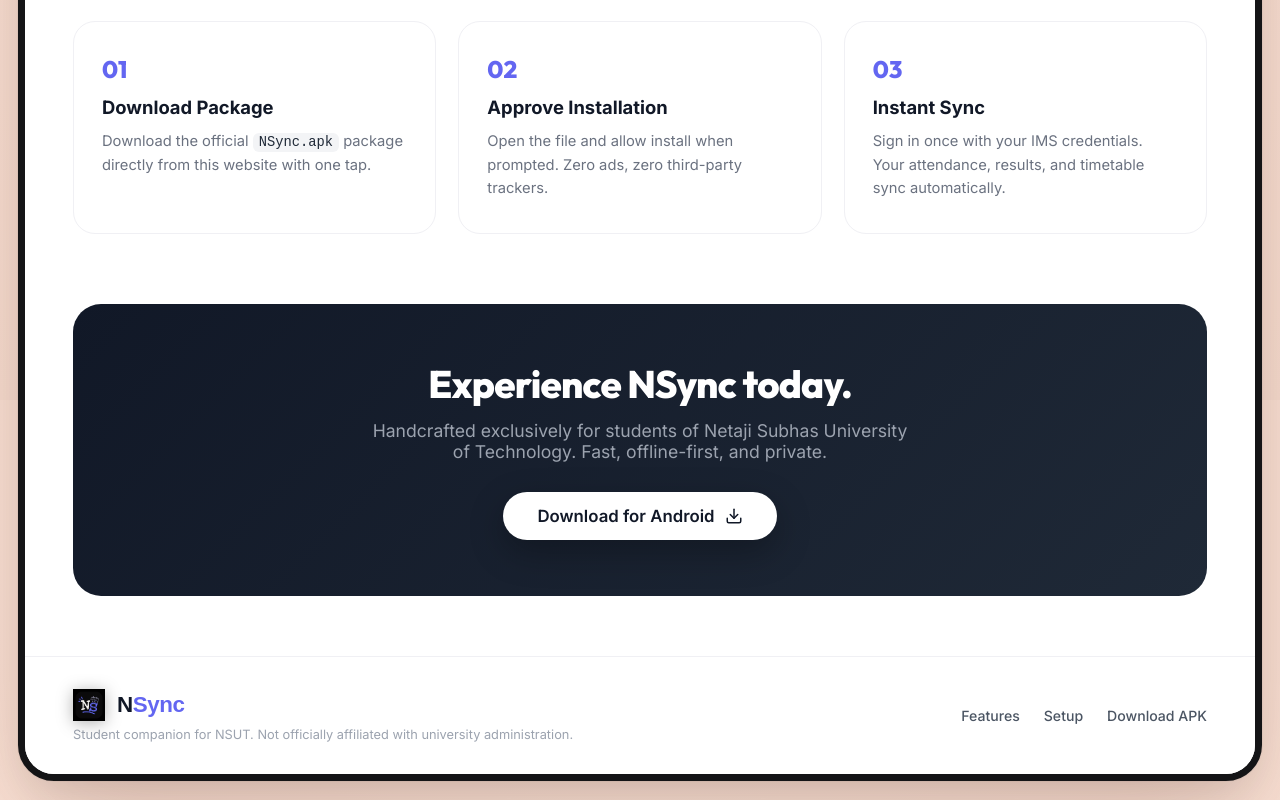
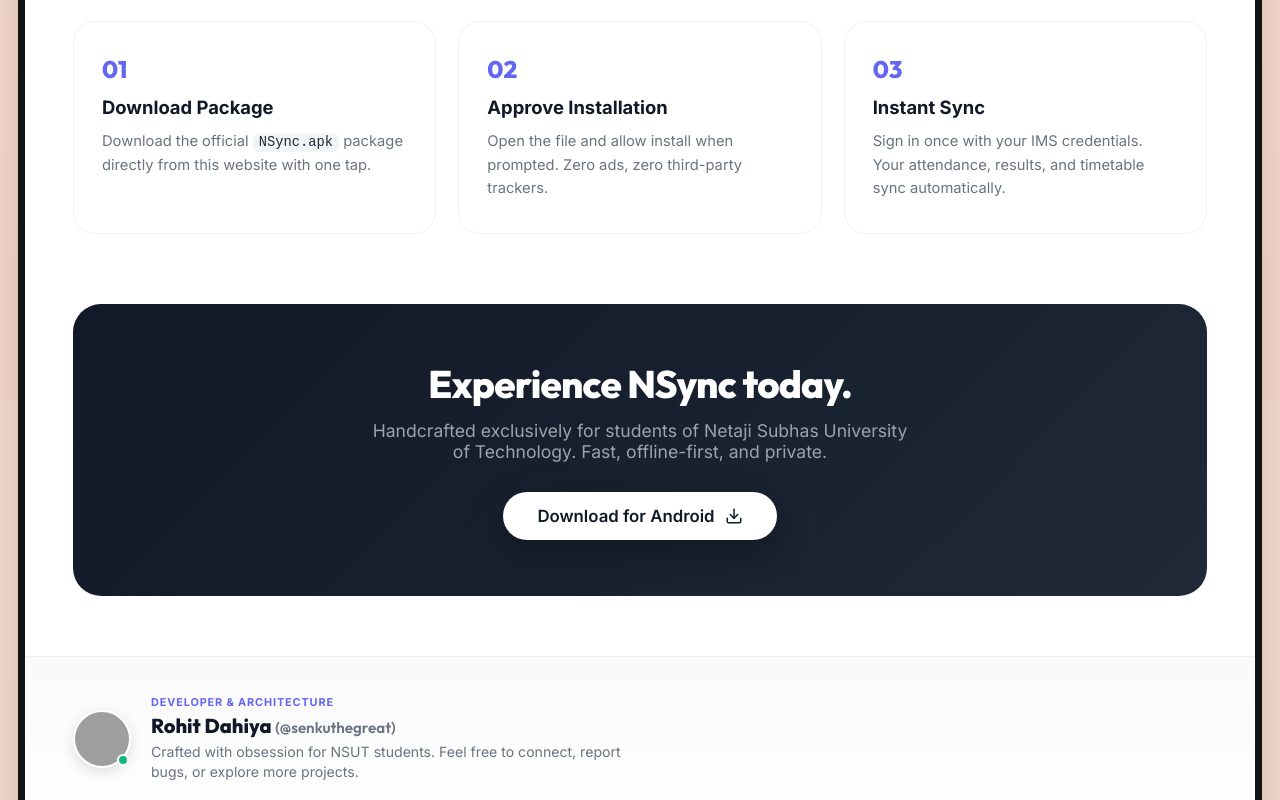
Before and after one commit to senkuthegreat/NSync, a React (Vite) app in the folder web/: page / in a window 1280 px wide. Shown: the part 2000-2800 px from the top of the page. Built offline with nearby package versions, Linux system fonts and the light colour scheme; grey boxes are pictures that could not be loaded; a web font is replaced by a local one.

Commit message:
feat: keep Contact pill + Download button in header, and developer showcase card in footer

```diff
--- a/web/src/App.jsx
+++ b/web/src/App.jsx
@@ -100,7 +100,7 @@
           {/* Subtle Contrast Gradient Overlay for Typography Clarity */}
           <div className="hero-gradient-overlay"></div>
 
-          {/* Top Clean Header: Logo on Left, Single "Contact" Pill Button on Right */}
+          {/* Top Clean Header: Logo on Left, Contact Pill + Download Pill on Right */}
           <header className={`hero-nav ${scrolled ? 'nav-scrolled' : ''}`}>
             <a href="#" className="brand-group">
               <img
@@ -220,6 +220,16 @@
                   </div>
                 )}
               </div>
+
+              {/* Download Pill in Header */}
+              <a
+                href={LATEST_DOWNLOAD_URL}
+                download="NSync.apk"
+                className="nav-btn-pill"
+              >
+                <Download size={15} />
+                <span>Download</span>
+              </a>
             </div>
           </header>
 
@@ -405,8 +415,81 @@
           </div>
         </section>
 
-        {/* Clean, Professional Footer */}
-        <footer className="canvas-footer">
+        {/* Comprehensive Developer & Contact Showcase + Footer */}
+        <footer className="canvas-footer-area">
+          <div className="developer-contact-card">
+            <div className="dev-card-left">
+              <div className="dev-avatar-container">
+                <img
+                  src={DEVELOPER_INFO.avatar}
+                  alt={DEVELOPER_INFO.name}
+                  className="dev-avatar-img"
+                />
+                <span className="dev-active-indicator" title="Active"></span>
+              </div>
+              <div className="dev-meta-content">
+                <span className="dev-badge-tag">Developer & Architecture</span>
+                <h3 className="dev-name-title">
+                  {DEVELOPER_INFO.name} <span className="dev-handle-inline">({DEVELOPER_INFO.handle})</span>
+                </h3>
+                <p className="dev-tagline">
+                  Crafted with obsession for NSUT students. Feel free to connect, report bugs, or explore more projects.
+                </p>
+              </div>
+            </div>
+
+            <div className="dev-links-container">
+              <a
+                href={DEVELOPER_INFO.portfolio}
+                target="_blank"
+                rel="noopener noreferrer"
+                className="contact-pill-btn portfolio"
+              >
+                <Globe size={16} />
+                <span>Portfolio</span>
+              </a>
+
+              <a
+                href={DEVELOPER_INFO.github}
+                target="_blank"
+                rel="noopener noreferrer"
+                className="contact-pill-btn github"
+              >
+                <GithubIcon size={16} />
+                <span>GitHub</span>
+              </a>
+
+              <a
+                href={DEVELOPER_INFO.linkedin}
+                target="_blank"
+                rel="noopener noreferrer"
+                className="contact-pill-btn linkedin"
+              >
+                <LinkedinIcon size={16} />
+                <span>LinkedIn</span>
+              </a>
+
+              <a
+                href={DEVELOPER_INFO.instagram}
+                target="_blank"
+                rel="noopener noreferrer"
+                className="contact-pill-btn instagram"
+              >
+                <InstagramIcon size={16} />
+                <span>Instagram</span>
+              </a>
+
+              <a
+                href={DEVELOPER_INFO.email}
+                className="contact-pill-btn email"
+              >
+                <Mail size={16} />
+                <span>Email</span>
+              </a>
+            </div>
+          </div>
+
+          <div className="canvas-footer-bottom">
             <div className="footer-left">
               <div className="brand-group">
                 <img
@@ -430,6 +513,7 @@
                 Download APK
               </a>
             </div>
+          </div>
         </footer>
       </div>
     </div>
--- a/web/src/index.css
+++ b/web/src/index.css
@@ -135,6 +135,7 @@
 .nav-actions {
   display: flex;
   align-items: center;
+  gap: 12px;
 }
 
 .nav-contact-wrapper {
@@ -166,6 +167,31 @@
   border-color: rgba(255, 255, 255, 0.55);
   transform: translateY(-1px);
   box-shadow: 0 8px 22px rgba(0, 0, 0, 0.18);
+}
+
+.nav-btn-pill {
+  background: rgba(255, 255, 255, 0.25);
+  backdrop-filter: blur(14px);
+  -webkit-backdrop-filter: blur(14px);
+  border: 1px solid rgba(255, 255, 255, 0.35);
+  color: #ffffff;
+  padding: 8px 22px;
+  border-radius: 999px;
+  font-size: 0.92rem;
+  font-weight: 600;
+  text-decoration: none;
+  display: inline-flex;
+  align-items: center;
+  gap: 8px;
+  box-shadow: 0 4px 14px rgba(0, 0, 0, 0.15);
+  transition: all 0.2s cubic-bezier(0.16, 1, 0.3, 1);
+}
+
+.nav-btn-pill:hover {
+  background: rgba(255, 255, 255, 0.38);
+  border-color: rgba(255, 255, 255, 0.55);
+  transform: translateY(-1px);
+  box-shadow: 0 8px 22px rgba(0, 0, 0, 0.2);
 }
 
 /* Contact Popover Dropdown Card */
@@ -537,16 +563,156 @@
   gap: 16px;
 }
 
-/* Clean Canvas Footer */
-.canvas-footer {
+/* Comprehensive Developer Showcase & Footer */
+.canvas-footer-area {
   border-top: 1px solid #f0f0f4;
-  padding: 32px 48px;
+  background: #ffffff;
+  display: flex;
+  flex-direction: column;
+}
+
+.developer-contact-card {
+  padding: 38px 48px;
+  display: flex;
+  justify-content: space-between;
+  align-items: center;
+  gap: 32px;
+  flex-wrap: wrap;
+  background: linear-gradient(180deg, #fafafa 0%, #ffffff 100%);
+  border-bottom: 1px solid #f0f0f4;
+}
+
+.dev-card-left {
+  display: flex;
+  align-items: center;
+  gap: 20px;
+}
+
+.dev-avatar-container {
+  position: relative;
+  width: 58px;
+  height: 58px;
+  flex-shrink: 0;
+}
+
+.dev-avatar-img {
+  width: 100%;
+  height: 100%;
+  border-radius: 50%;
+  object-fit: cover;
+  border: 2px solid #ffffff;
+  box-shadow: 0 4px 14px rgba(0, 0, 0, 0.12);
+}
+
+.dev-active-indicator {
+  position: absolute;
+  bottom: 2px;
+  right: 2px;
+  width: 12px;
+  height: 12px;
+  background: #10b981;
+  border: 2px solid #ffffff;
+  border-radius: 50%;
+}
+
+.dev-meta-content {
+  display: flex;
+  flex-direction: column;
+  gap: 4px;
+}
+
+.dev-badge-tag {
+  font-size: 0.68rem;
+  font-weight: 800;
+  letter-spacing: 0.08em;
+  text-transform: uppercase;
+  color: var(--accent-indigo);
+}
+
+.dev-name-title {
+  font-family: var(--font-display);
+  font-size: 1.25rem;
+  font-weight: 800;
+  color: #111827;
+}
+
+.dev-handle-inline {
+  font-size: 0.95rem;
+  font-weight: 500;
+  color: #6b7280;
+}
+
+.dev-tagline {
+  font-size: 0.88rem;
+  color: #6b7280;
+  max-width: 480px;
+  line-height: 1.45;
+}
+
+.dev-links-container {
+  display: flex;
+  align-items: center;
+  gap: 10px;
+  flex-wrap: wrap;
+}
+
+.contact-pill-btn {
+  display: inline-flex;
+  align-items: center;
+  gap: 8px;
+  padding: 9px 18px;
+  border-radius: 999px;
+  font-size: 0.85rem;
+  font-weight: 600;
+  text-decoration: none;
+  background: #f3f4f6;
+  color: #374151;
+  border: 1px solid #e5e7eb;
+  transition: all 0.2s cubic-bezier(0.16, 1, 0.3, 1);
+}
+
+.contact-pill-btn:hover {
+  transform: translateY(-2px);
+  box-shadow: 0 6px 18px rgba(0, 0, 0, 0.08);
+}
+
+.contact-pill-btn.portfolio:hover {
+  background: #0f172a;
+  border-color: #0f172a;
+  color: #ffffff;
+}
+
+.contact-pill-btn.github:hover {
+  background: #181717;
+  border-color: #181717;
+  color: #ffffff;
+}
+
+.contact-pill-btn.linkedin:hover {
+  background: #0077b5;
+  border-color: #0077b5;
+  color: #ffffff;
+}
+
+.contact-pill-btn.instagram:hover {
+  background: linear-gradient(45deg, #f09433 0%, #e6683c 25%, #dc2743 50%, #cc2366 75%, #bc1888 100%);
+  border-color: #dc2743;
+  color: #ffffff;
+}
+
+.contact-pill-btn.email:hover {
+  background: #ea4335;
+  border-color: #ea4335;
+  color: #ffffff;
+}
+
+.canvas-footer-bottom {
+  padding: 26px 48px;
   display: flex;
   justify-content: space-between;
   align-items: center;
   flex-wrap: wrap;
   gap: 20px;
-  background: #ffffff;
 }
 
 .footer-left {
@@ -611,7 +777,13 @@
     padding: 10px 24px 40px;
   }
 
-  .canvas-footer {
+  .developer-contact-card {
+    padding: 28px 24px;
+    flex-direction: column;
+    align-items: flex-start;
+  }
+
+  .canvas-footer-bottom {
     padding: 24px;
     flex-direction: column;
     align-items: flex-start;
@@ -629,7 +801,27 @@
   }
 
   .hero-nav {
-    padding: 20px 18px;
+    padding: 18px 16px;
+    gap: 12px;
+  }
+
+  .nav-actions {
+    gap: 8px;
+  }
+
+  .nav-btn-contact {
+    padding: 7px 15px;
+    font-size: 0.85rem;
+  }
+
+  .nav-btn-pill {
+    padding: 7px 16px;
+    font-size: 0.85rem;
+  }
+
+  .contact-dropdown-card {
+    right: -20px;
+    width: 270px;
   }
 
   .hero-main-title {
@@ -648,9 +840,20 @@
     font-size: 1.8rem;
   }
 
-  .canvas-footer {
-    padding: 24px;
-    flex-direction: column;
-    align-items: flex-start;
+  .developer-contact-card {
+    padding: 24px 18px;
+  }
+
+  .dev-links-container {
+    width: 100%;
+  }
+
+  .contact-pill-btn {
+    flex: 1 1 calc(50% - 10px);
+    justify-content: center;
+  }
+
+  .canvas-footer-bottom {
+    padding: 24px 18px;
   }
 }
```
Also changed, not shown: 5 other files (tests, documents, lock files or other folders). Lines whose indentation alone changed are shown as unchanged.
